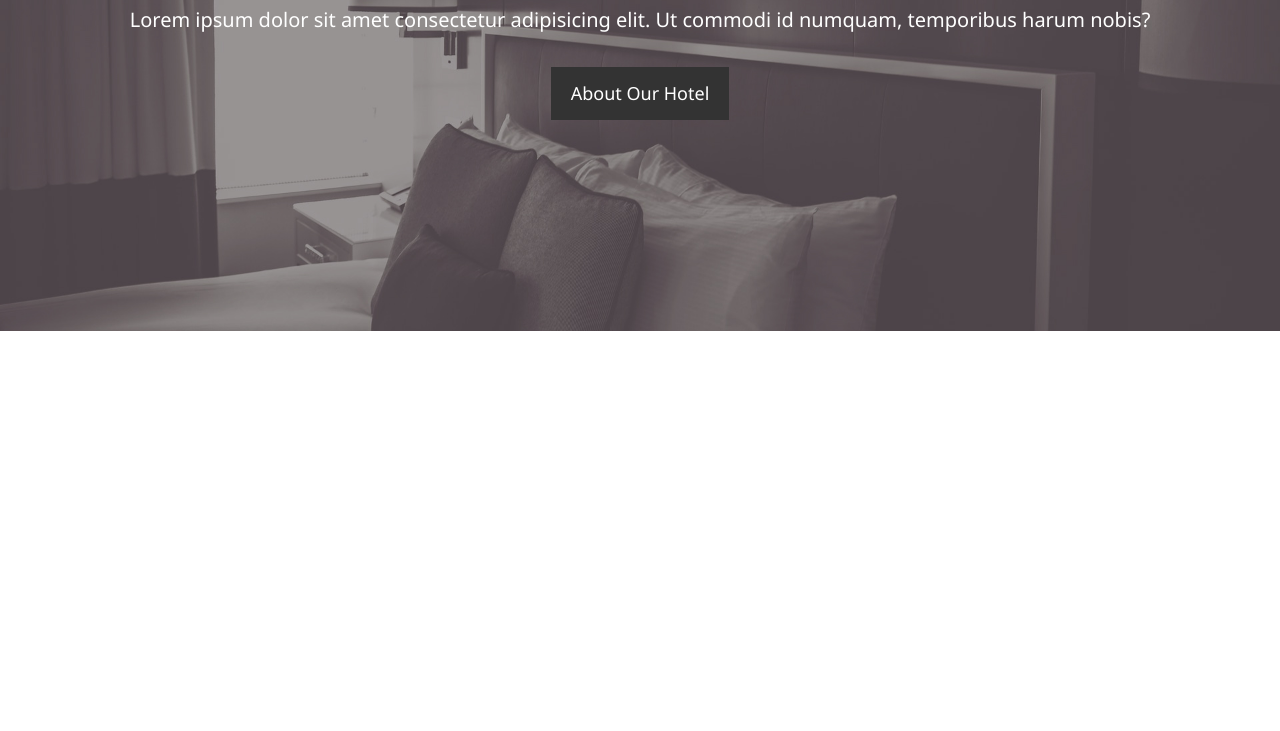
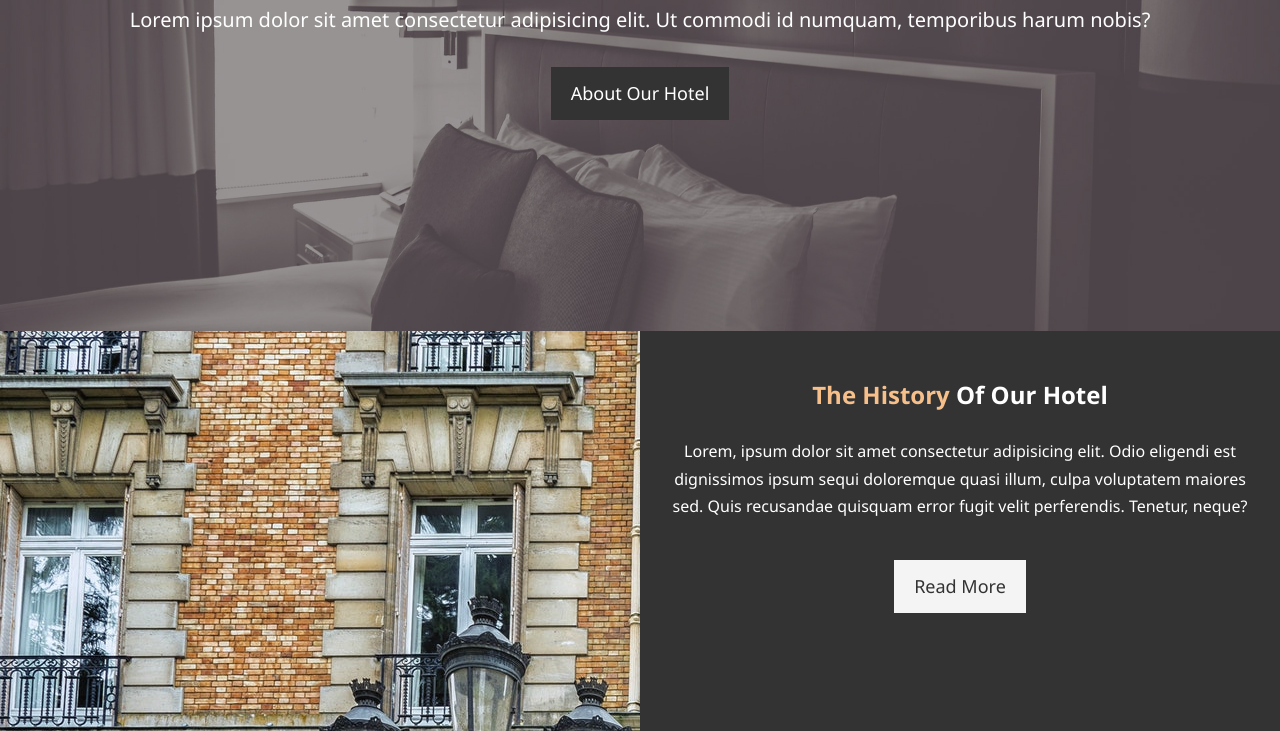
Before and after one commit to arindra97/hotel_website, a plain HTML site: page index.html in a window 1280 px wide. Shown: the part 336-1067 px from the top of the page. Before the commit the page ends 800 px from the top, so only its background shows below. Drawn offline with Linux system fonts and the light colour scheme.

Commit message:
Hotel Info

```diff
--- a/css/style.css
+++ b/css/style.css
@@ -54,6 +54,27 @@
   background: #f7c08a;
   color: #333;
 }
+
+.btn-light {
+  background: #f4f4f4;
+  color: #333;
+}
+
+.bg-dark {
+  background: #333;
+  color: #fff;
+}
+
+.bg-light {
+  background: #f4f4f4;
+  color: #333;
+}
+
+.bg-prinary {
+  background: #f7c08a;
+  color: #333;
+}
+
 
 /* Navbar */
 #navbar {
@@ -113,3 +134,28 @@
   padding-bottom: 20px;
   line-height: 1.7em;
 }
+
+/* Home Info */
+#home-info {
+  height: 400px;
+}
+
+#home-info .info-img {
+  float: left;
+  width: 50%;
+  background: url('../img/photo-1.jpg') no-repeat;
+  min-height: 100%;
+}
+
+#home-info .info-content {
+  float: right;
+  width: 50%;
+  height: 100%;
+  text-align: center;
+  padding: 50px 30px;
+  overflow: hidden;
+}
+
+#home-info .info-content p {
+  padding-bottom: 30px;
+}
--- a/index.html
+++ b/index.html
@@ -32,5 +32,14 @@
       </div>
     </div>
   </header>
+
+  <section id="home-info" class="bg-dark">
+    <div class="info-img"></div>
+    <div class="info-content">
+      <h2><span class="text-primary">The History</span> Of Our Hotel</h2>
+      <p>Lorem, ipsum dolor sit amet consectetur adipisicing elit. Odio eligendi est dignissimos ipsum sequi doloremque quasi illum, culpa voluptatem maiores sed. Quis recusandae quisquam error fugit velit perferendis. Tenetur, neque?</p>
+      <a href="about.html" class="btn btn-light">Read More</a>
+    </div>
+  </section>
 </body>
 </html>
```
